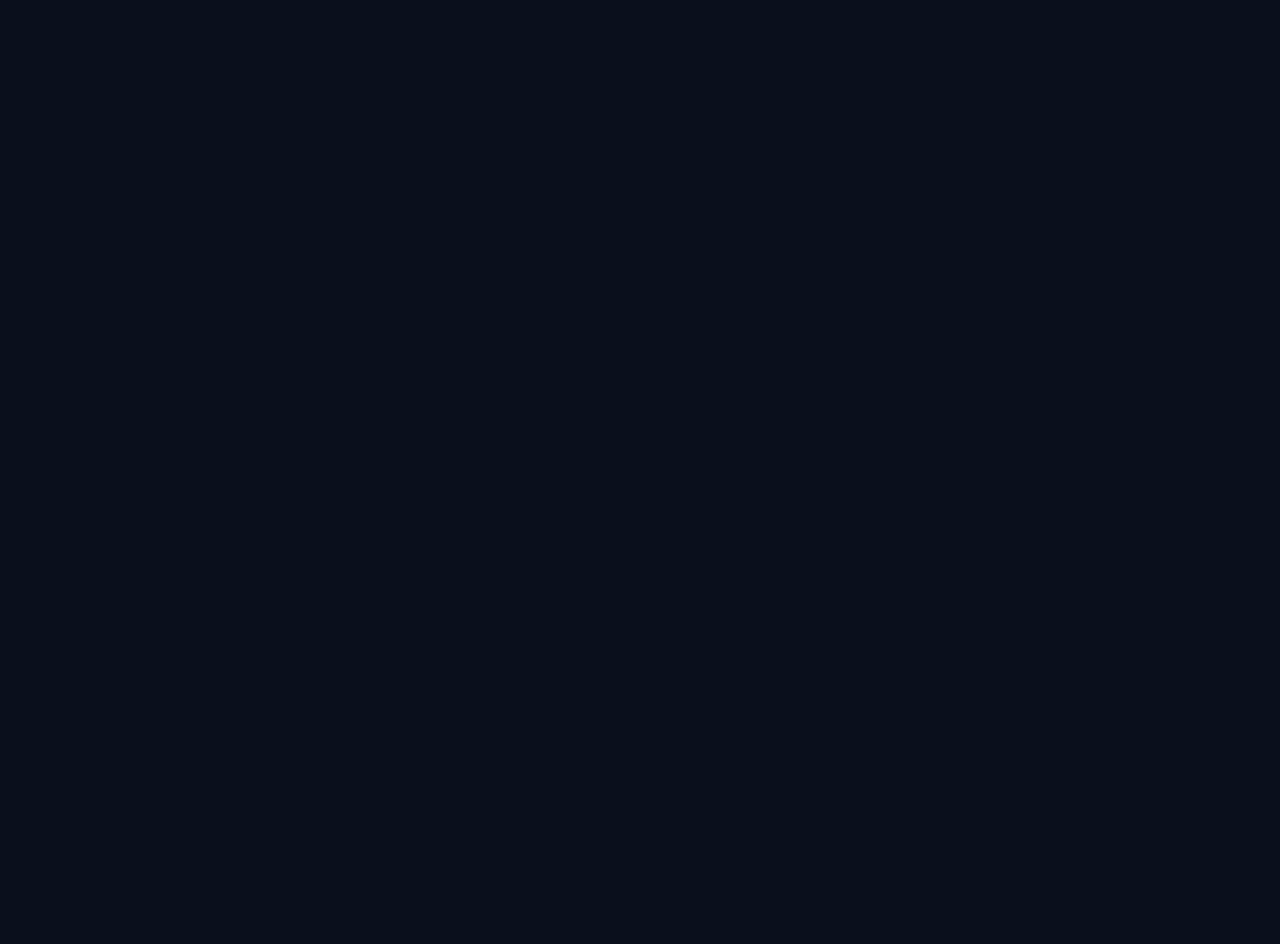
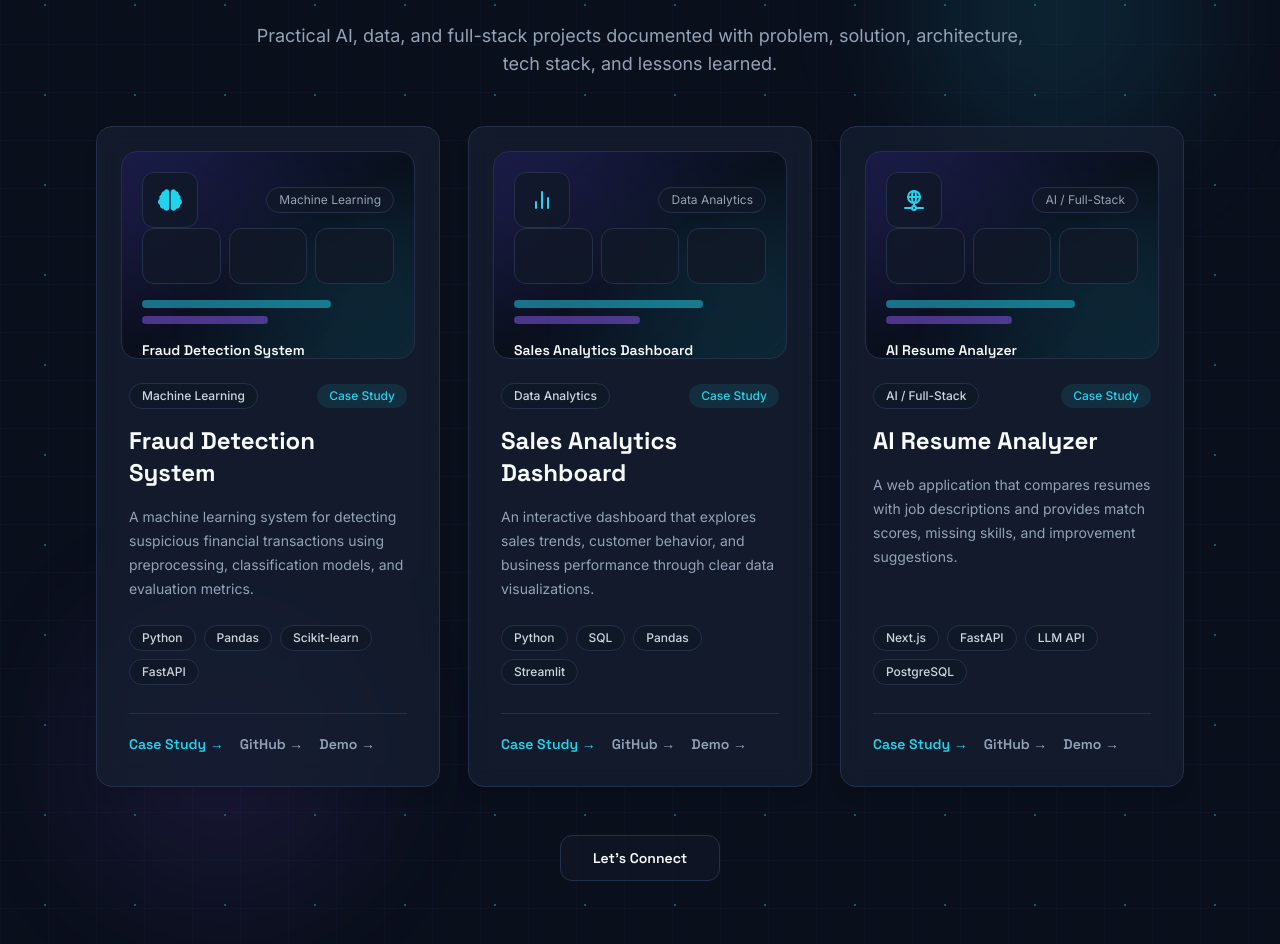
Before and after one commit to Marysneha-jeyakumar/mary-sneha-portfolio, a Next.js app: page / in a window 1280 px wide. Shown: the part 4900-5844 px from the top of the page. Before the commit the page ends 4692 px from the top, so only its background shows below. Built offline with nearby package versions, Linux system fonts and the light colour scheme.

Commit message:
Add selected case studies section

```diff
--- a/app/page.tsx
+++ b/app/page.tsx
@@ -1,5 +1,6 @@
 import AboutSection from "@/components/sections/AboutSection";
 import HeroSection from "@/components/sections/HeroSection";
+import ProjectsSection from "@/components/sections/ProjectsSection";
 import SkillsSection from "@/components/sections/SkillsSection";
 import WhatIBuildSection from "@/components/sections/WhatIBuildSection";
 
@@ -10,6 +11,7 @@ export default function Home() {
       <WhatIBuildSection />
       <AboutSection />
       <SkillsSection />
+      <ProjectsSection />
     </main>
   );
 }
--- /dev/null
+++ b/src/components/sections/ProjectsSection.tsx
@@ -0,0 +1,144 @@
+import { Badge, Button, Card, IconBox, SectionHeader } from "@/components/ui";
+import { projects } from "@/data/projects";
+
+function getProjectIcon(category: string) {
+  const lowerCategory = category.toLowerCase();
+
+  if (lowerCategory.includes("machine")) return "brain";
+  if (lowerCategory.includes("data")) return "chart";
+  if (lowerCategory.includes("ai")) return "neural";
+
+  return "folder";
+}
+
+function ProjectPreview({
+  title,
+  category,
+}: {
+  title: string;
+  category: string;
+}) {
+  const icon = getProjectIcon(category);
+
+  return (
+    <div className="relative h-52 overflow-hidden rounded-2xl border border-[#24304A] bg-[#0A0F1C]">
+      <div className="absolute inset-0 bg-gradient-to-br from-[#4F46E5]/20 via-transparent to-[#22D3EE]/10" />
+      <div className="absolute left-6 top-6 h-24 w-24 rounded-full bg-[#8B5CF6]/20 blur-3xl" />
+      <div className="absolute bottom-4 right-4 h-28 w-28 rounded-full bg-[#22D3EE]/20 blur-3xl" />
+
+      <div className="relative z-10 flex h-full flex-col justify-between p-5">
+        <div className="flex items-center justify-between">
+          <IconBox
+            icon={icon}
+            className="h-14 w-14 rounded-2xl border-[#22D3EE]/60 bg-[#111827]/80"
+          />
+
+          <span className="rounded-full border border-[#24304A] bg-[#111827]/80 px-3 py-1 text-xs text-[#94A3B8]">
+            {category}
+          </span>
+        </div>
+
+        <div>
+          <div className="mb-4 grid grid-cols-3 gap-2">
+            <div className="h-14 rounded-xl border border-[#24304A] bg-[#111827]/80" />
+            <div className="h-14 rounded-xl border border-[#24304A] bg-[#111827]/80" />
+            <div className="h-14 rounded-xl border border-[#24304A] bg-[#111827]/80" />
+          </div>
+
+          <div className="space-y-2">
+            <div className="h-2 w-3/4 rounded-full bg-[#22D3EE]/50" />
+            <div className="h-2 w-1/2 rounded-full bg-[#8B5CF6]/50" />
+          </div>
+
+          <p className="font-heading mt-4 line-clamp-1 text-sm font-semibold text-[#F8FAFC]">
+            {title}
+          </p>
+        </div>
+      </div>
+    </div>
+  );
+}
+
+export default function ProjectsSection() {
+  return (
+    <section id="projects" className="section-container relative px-4 py-24">
+      <div className="absolute right-0 top-20 h-72 w-72 rounded-full bg-[#22D3EE]/10 blur-3xl" />
+      <div className="absolute bottom-20 left-0 h-72 w-72 rounded-full bg-[#8B5CF6]/10 blur-3xl" />
+
+      <div className="relative z-10">
+        <SectionHeader
+          eyebrow="Projects"
+          title="Selected Case Studies"
+          subtitle="Practical AI, data, and full-stack projects documented with problem, solution, architecture, tech stack, and lessons learned."
+        />
+
+        <div className="grid gap-7 lg:grid-cols-3">
+          {projects.map((project) => (
+            <Card
+              key={project.title}
+              className="group flex h-full flex-col overflow-hidden p-4"
+            >
+              <ProjectPreview
+                title={project.title}
+                category={project.category}
+              />
+
+              <div className="flex flex-1 flex-col px-2 pb-2 pt-6">
+                <div className="mb-4 flex items-center justify-between gap-3">
+                  <Badge>{project.category}</Badge>
+
+                  <span className="rounded-full bg-[#22D3EE]/10 px-3 py-1 text-xs font-medium text-[#22D3EE]">
+                    Case Study
+                  </span>
+                </div>
+
+                <h3 className="font-heading text-2xl font-bold text-[#F8FAFC]">
+                  {project.title}
+                </h3>
+
+                <p className="mt-4 flex-1 text-sm leading-6 text-[#94A3B8]">
+                  {project.description}
+                </p>
+
+                <div className="mt-6 flex flex-wrap gap-2">
+                  {project.techStack.map((tech) => (
+                    <Badge key={tech}>{tech}</Badge>
+                  ))}
+                </div>
+
+                <div className="mt-7 flex flex-wrap items-center gap-4 border-t border-[#24304A] pt-5 text-sm">
+                  <a
+                    href={project.caseStudyUrl}
+                    className="font-heading font-semibold text-[#22D3EE] transition hover:text-[#8B5CF6]"
+                  >
+                    Case Study →
+                  </a>
+
+                  <a
+                    href={project.githubUrl}
+                    className="font-heading font-semibold text-[#94A3B8] transition hover:text-[#22D3EE]"
+                  >
+                    GitHub →
+                  </a>
+
+                  <a
+                    href={project.demoUrl}
+                    className="font-heading font-semibold text-[#94A3B8] transition hover:text-[#22D3EE]"
+                  >
+                    Demo →
+                  </a>
+                </div>
+              </div>
+            </Card>
+          ))}
+        </div>
+
+        <div className="mt-12 flex justify-center">
+          <Button href="#contact" variant="secondary">
+            Let&apos;s Connect
+          </Button>
+        </div>
+      </div>
+    </section>
+  );
+}
```
